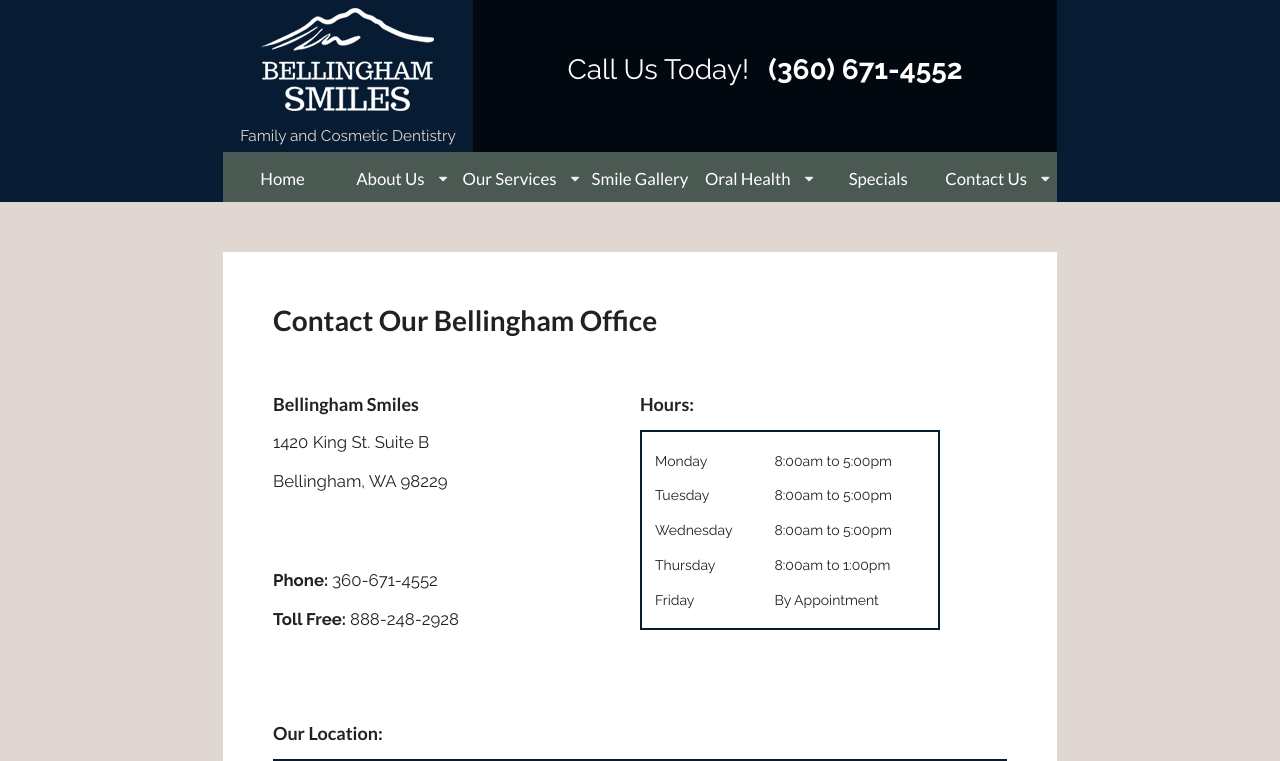
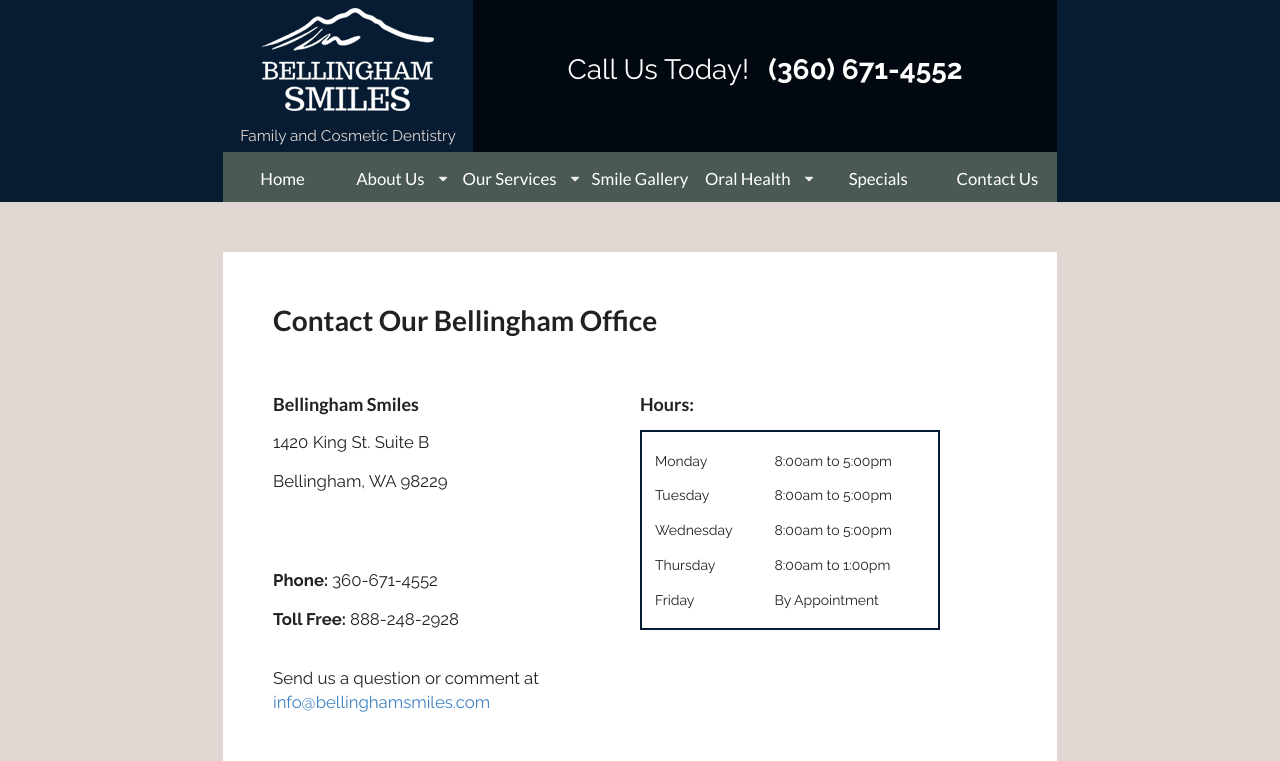
Before and after one commit to danno131313/ronkny.github.io, a Jekyll site: the page built from contact.html, in a window 1280 px wide. Shown: the top 761 px of the page. Built offline with Jekyll 4.4.1, drawn with Linux system fonts in a browser that asks for light colours; nearby versions of some CDN libraries; grey boxes are pictures that could not be loaded.

Commit message:
small fixes, add pages

```diff
--- a/_layouts/page.html
+++ b/_layouts/page.html
@@ -58,12 +58,8 @@
                     <a class="item" href="/reviews">Reviews</a>
                 </div>
             </div>
-            <a href="/contact.html" class="ui item">
+            <a href="/contact" class="ui item">
                 Contact Us
-                <div class="menu">
-                    <a class="item" href="">Testimonials</a>
-                    <a class="item" href="">Appointments</a>
-                </div>
             </a>
             <div class="ui item">
                 Our Services
@@ -102,7 +98,7 @@
                     <a class="item" href="/prenatal-dental-care">Prenatal dental care</a>
                 </div>
             </div>
-            <a class="item">
+            <a href="/special-offers" class="item">
                 Specials
             </a>
         </div>
@@ -173,18 +169,12 @@
                                 <a class="item" href="/prenatal-dental-care">Prenatal dental care</a>
                             </div>
                         </div>
-                        <a class="item">
+                        <a href="/special-offers" class="item">
                             Specials
                         </a>
-                        <div class="ui dropdown item">
+                        <a href="/contact" class="ui item">
                             Contact Us
-                            <i class="dropdown icon"></i>
-                            <div class="menu">
-                                <a class="item" href="/contact">Contact Information</a>
-                                <a class="item" href="">Testimonials</a>
-                                <a class="item" href="">Appointments</a>
-                            </div>
-                        </div>
+                        </a>
                     </div>
                 </div>
             </div>
--- a/contact.html
+++ b/contact.html
@@ -16,6 +16,7 @@
                 <p><span class="bold">Phone: </span>360-671-4552</p>
                 <p><span class="bold">Toll Free: </span>888-248-2928</p>
             </div>
+            <p id="email">Send us a question or comment at <a href="mailto:info@bellinghamsmiles.com">info@bellinghamsmiles.com</a></p>
         </div>
         <div>
             <h3 id="hours-h3">Hours:</h3>
--- a/css/contact.css
+++ b/css/contact.css
@@ -27,6 +27,10 @@
     padding-left: 20px;
 }
 
+#email {
+    padding-top: 20px;
+}
+
 @media only screen and (min-width: 901px) {
 }
 
```
Also changed, not shown: index.html (+5 -15 lines).
